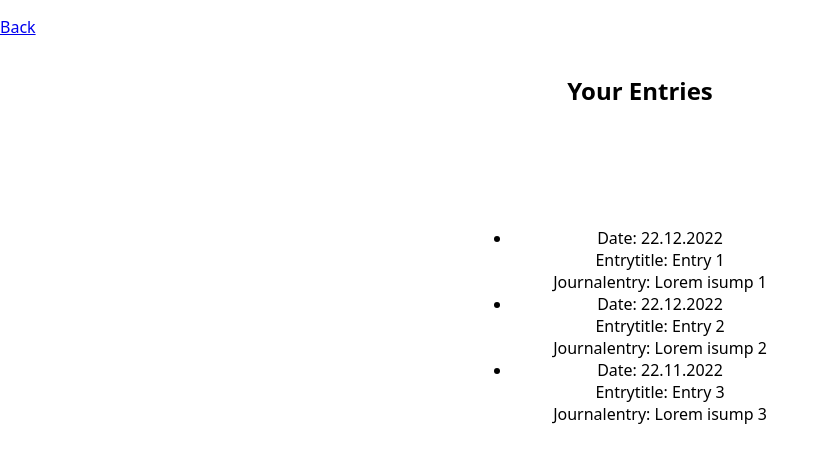
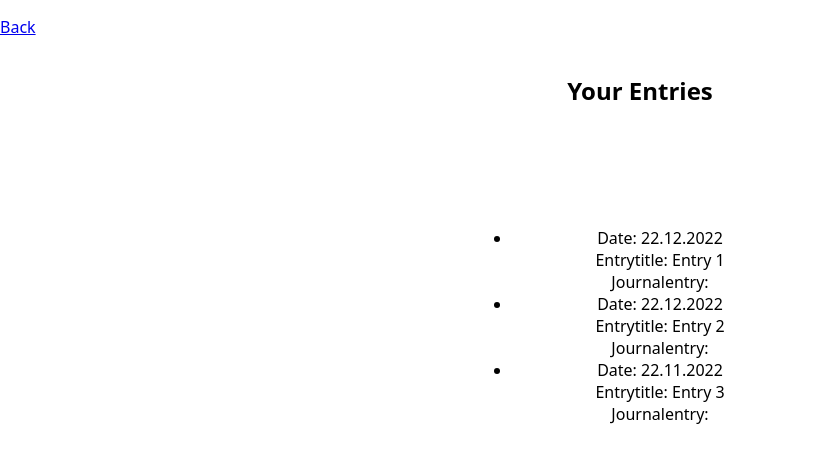
Before and after one commit to IrisHerholz/capstone-project, a Next.js app: page /EntryListPage in a window 1280 px wide. Shown: the top 462 px of the page, without its empty margins (0-828 px from the left). Built offline with nearby package versions, Linux system fonts and the light colour scheme.

Commit message:
small fixes, removed button, add tag as a link

```diff
--- a/components/JournalEntryList/index.js
+++ b/components/JournalEntryList/index.js
@@ -1,5 +1,6 @@
 import { titles } from "/lib/data.js";
 import styled from "styled-components";
+import { v4 as uuidv4 } from "uuid";
 
 export default function JournalEntryList() {
   return (
@@ -8,17 +9,17 @@ export default function JournalEntryList() {
         <Heading>Your Entries</Heading>
       </header>
       <main>
-        <EntryItem>
+        <EntryList>
           {titles.map((title) => (
-            <ListItem key={title.date}>
+            <ListItem key={uuidv4()}>
               Date: {title.date}
               <br />
-              Entrytitle: {title.entrytitle}
+              Entrytitle: {title.entryTitle}
               <br />
               Journalentry: {title.name}
             </ListItem>
           ))}
-        </EntryItem>
+        </EntryList>
       </main>
     </>
   );
@@ -34,9 +35,8 @@ const ListItem = styled.li`
   position: relative;
   font-size: 1em;
   text-align: center;
-  gap: 2em;
 `;
-const EntryItem = styled.ul`
+const EntryList = styled.ul`
   position: relative;
   top: 20px;
   font-size: 1em;
--- a/lib/data.js
+++ b/lib/data.js
@@ -1,18 +1,18 @@
 export const titles = [
   {
     date: "22.12.2022",
-    entrytitle: "Entry 1",
-    name: "Lorem isump 1",
+    entryTitle: "Entry 1",
+    entry: "Lorem isump 1",
   },
 
   {
     date: "22.12.2022",
-    entrytitle: "Entry 2",
-    name: "Lorem isump 2",
+    entryTitle: "Entry 2",
+    entry: "Lorem isump 2",
   },
   {
     date: "22.11.2022",
-    entrytitle: "Entry 3",
-    name: "Lorem isump 3",
+    entryTitle: "Entry 3",
+    entry: "Lorem isump 3",
   },
 ];
```
Also changed, not shown: pages/index.js (+10 -2 lines).
